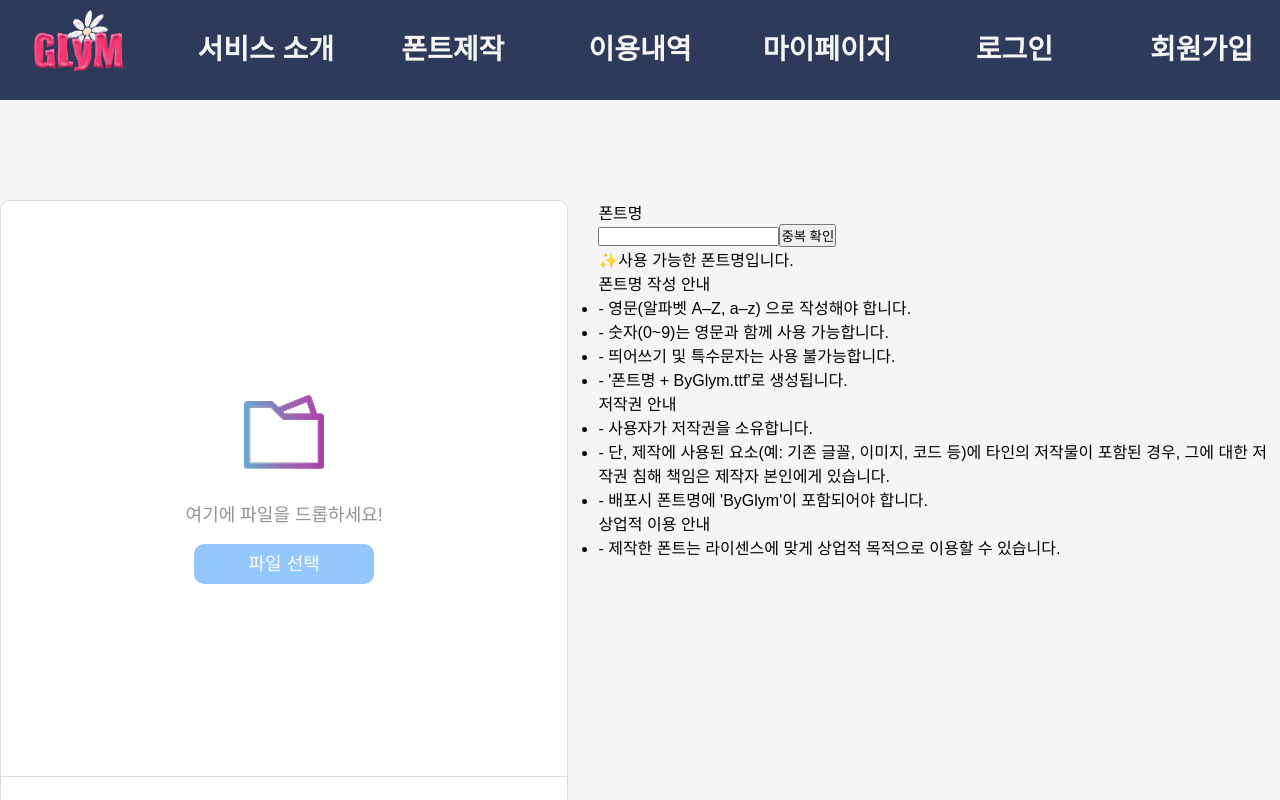
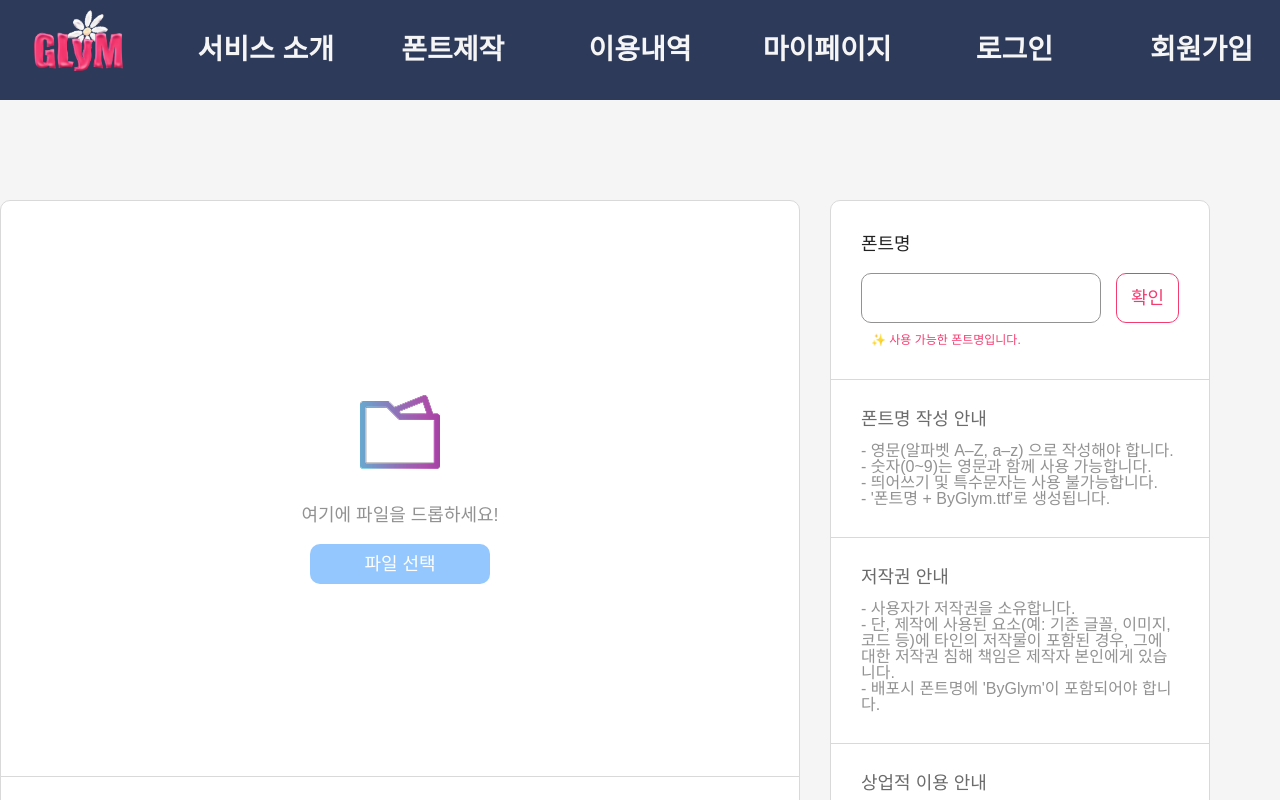
Before and after one commit to Glym-2025/glym-frontend, a React (Vite) app in the folder glym-app/: page /fontcreation in a window 1280 px wide. Shown: the top 800 px of the page. Built offline with nearby package versions, Linux system fonts and the light colour scheme.

Commit message:
feat: FontInfoForm에 styled-components 적용

```diff
--- a/glym-app/src/features/fontcreation/components/FontInfoForm.jsx
+++ b/glym-app/src/features/fontcreation/components/FontInfoForm.jsx
@@ -1,41 +1,116 @@
+import styled from "styled-components";
+import { font } from "../../../styles/font";
+
+const FontInfoFormContainer = styled.div`
+    width: 380px;
+    height: 690px;
+    box-sizing: border-box;
+
+    border: 1px solid #D9D9D9;
+    border-radius: 10px;
+    background-color: #FFFFFF;
+
+    ${font(18, 400, 1.5)}
+    color: #929292;
+`;
+
+const InputBox = styled.div`
+    display: flex;
+    gap: 15px;
+
+    margin: 15px 0 8px 0;
+`;
+
+const Input = styled.input`
+    width: 240px;
+    height: 50px;
+
+    padding: 15px;
+
+    border: 1px solid #929292;
+    border-radius: 10px;
+
+    ${font(18, 400, 1.5)}
+    color: #929292;
+    &:focus {
+        outline: none;
+        border: 1px solid #F43C71;
+    }
+`;
+
+const CheckButton = styled.button`
+    width: 65px;
+    height: 50px;
+
+    text-align: center;
+
+    border-radius: 10px;
+    border: 1px solid #F43C71;
+
+    ${font(18, 400, 1.5)}
+    color: #F43C71;
+    background-color: #FFFFFF;
+
+    &:hover {
+        background-color: #F1F1F1;
+    }
+`;
+
+const FontGuideBox = styled.div`
+    width: 100%;
+
+    padding: 30px;
+    text-align: left;
+
+    border-top: 1px solid #D9D9D9;
+
+    ${font(16, 400, 1)}
+`;
+
+const GuideTitle = styled.p`
+    margin-bottom: 15px;
+
+    ${font(18, 400, 1)}
+    color: #6B6B6B;
+`;
+
 export default function FontInfoForm() {
     return (
-        <div>
-            <div>
-                <p>폰트명</p>
-
-                <div>
-                    <input />
-                    <button>중복 확인</button>
-                </div>
-                <p>✨사용 가능한 폰트명입니다.</p>
+        <FontInfoFormContainer>
+            <div style={{padding: "30px"}}>
+                <p style={{marginBottom: "15px", color: "#222222"}}>폰트명</p>
+                <InputBox>
+                    <Input type="text" />
+                    <CheckButton>확인</CheckButton>
+                </InputBox>
+                <p style={{marginLeft: "10px", fontSize: "12px", color: "#F43C71"}}>✨ 사용 가능한 폰트명입니다.</p>
             </div>
 
-            <div>
-                <p>폰트명 작성 안내</p>
-                <ul>
+            <FontGuideBox>
+                <GuideTitle>폰트명 작성 안내</GuideTitle>
+                <ul style={{listStyleType: "none", color: "#929292"}}>
                     <li>- 영문(알파벳 A–Z, a–z) 으로 작성해야 합니다.</li>
                     <li>- 숫자(0~9)는 영문과 함께 사용 가능합니다.</li>
                     <li>- 띄어쓰기 및 특수문자는 사용 불가능합니다.</li>
                     <li>- '폰트명 + ByGlym.ttf'로 생성됩니다.</li>
                 </ul>
-            </div>
+            </FontGuideBox>
 
-            <div>
-                <p>저작권 안내</p>
-                <ul>
+            <FontGuideBox>
+                <GuideTitle>저작권 안내</GuideTitle>
+                <ul style={{listStyleType: "none"}}>
                     <li>- 사용자가 저작권을 소유합니다.</li>
                     <li>- 단, 제작에 사용된 요소(예: 기존 글꼴, 이미지, 코드 등)에 타인의 저작물이 포함된 경우, 그에 대한 저작권 침해 책임은 제작자 본인에게 있습니다.</li>
                     <li>- 배포시 폰트명에 'ByGlym'이 포함되어야 합니다.</li>
                 </ul>
-            </div>
+            </FontGuideBox>
 
-            <div>
-                <p>상업적 이용 안내</p>
-                <ul>
+            <FontGuideBox>
+                <GuideTitle>상업적 이용 안내</GuideTitle>
+                <ul style={{listStyleType: "none"}}>
                     <li>- 제작한 폰트는 라이센스에 맞게 상업적 목적으로 이용할 수 있습니다.</li>
                 </ul>
-            </div>
-        </div>
+            </FontGuideBox>
+        </FontInfoFormContainer>
     );
 }
```
